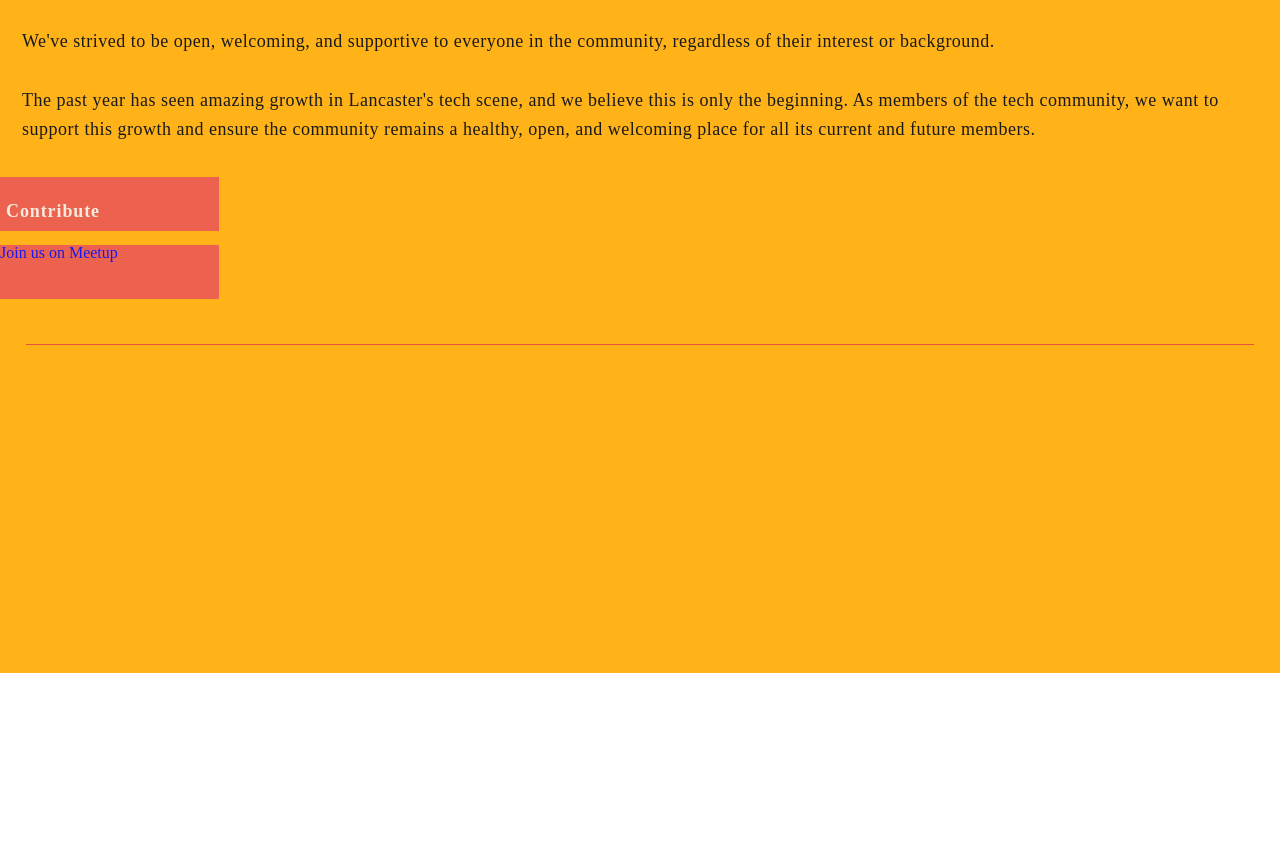
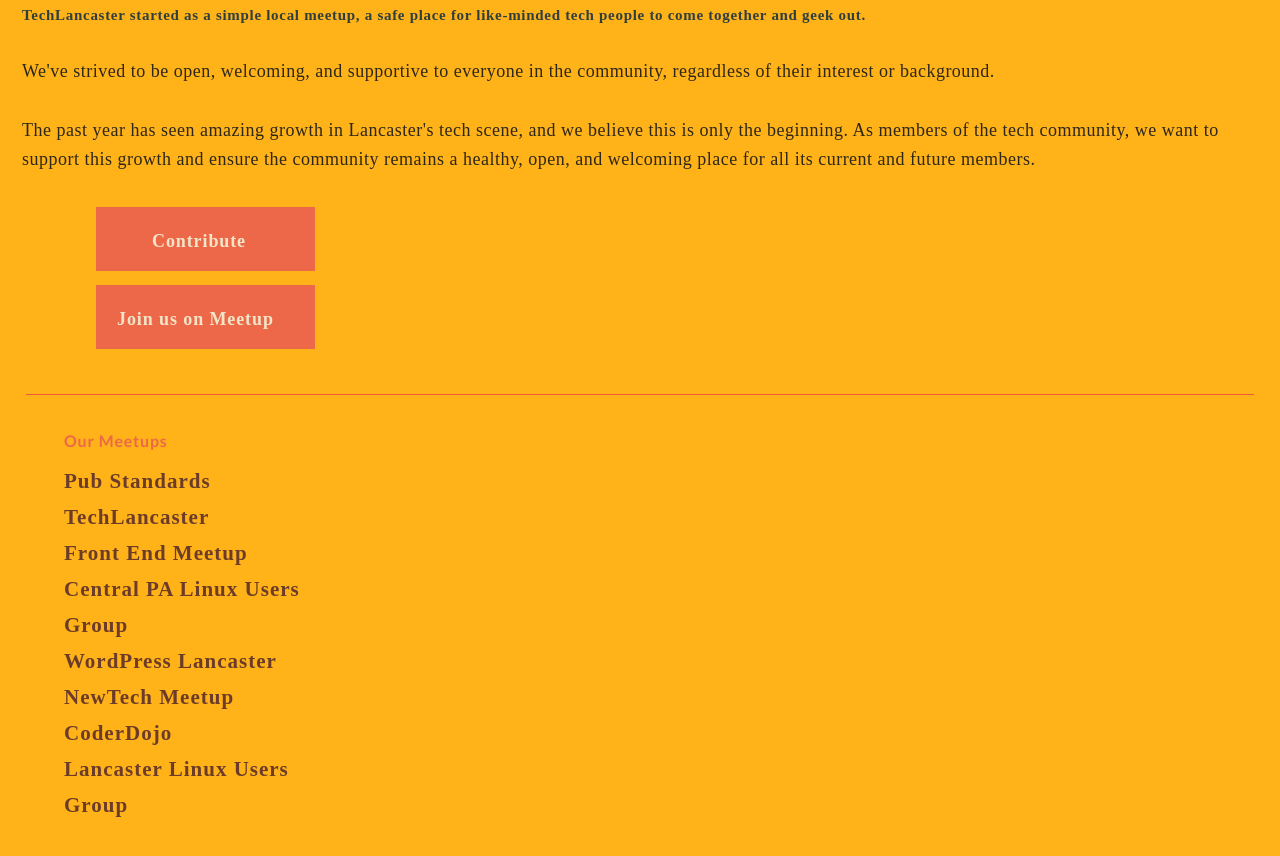
Before and after one commit to daviirose/perezsilva-techcommunity, a plain HTML site: page community.html in a window 1280 px wide. Shown: the part 502-1358 px from the top of the page. Before the commit the page ends 1175 px from the top, so only its background shows below. Drawn offline with Linux system fonts and the light colour scheme; a web font is replaced by a local one.

Commit message:
Added a list of meetups and changed height of container

```diff
--- a/community.html
+++ b/community.html
@@ -17,7 +17,7 @@
     Lancaster’s Tech Community
   </h1>
 </section>
-<div class="maincontainer">
+<div class="communitycontainer">
   <section class="s1">
     <p class="Techlancaster">TechLancaster started as a simple local meetup, a safe place for like-minded tech people to come together and geek out.
     </p>
@@ -34,5 +34,24 @@
          Join us on Meetup</a>
        </div>
     <div class="bottomline"></div>
+    <p class="OurMeetup"> Our Meetups
+    </p>
+    <h2>Pub Standards
+    </h2>
+    <h2>TechLancaster
+    </h2>
+    <h2>Front End Meetup
+    </h2>
+    <h2>Central PA Linux Users Group
+    </h2>
+    <h2>WordPress Lancaster
+    </h2>
+  <h2>NewTech Meetup
+  </h2>
+  <h2>CoderDojo
+  </h2>
+    <h2>Lancaster Linux Users Group
+    </h2>
+  </div>
 </body>
 </html>
--- a/style/_body.scss
+++ b/style/_body.scss
@@ -10,7 +10,6 @@ body {
   height: 700px;
 	background-color: $primary-color;
   opacity: 0.9;
-  mix-blend-mode: multiply;
   padding-top: 30px;
 }
 .Techlancaster {
--- a/style/_bottomnav.scss
+++ b/style/_bottomnav.scss
@@ -1,3 +1,7 @@
+.communitycontainer {
+  @extend .s1;
+  height: 1169px;
+}
 .bottomline {
   @extend .div1;
   margin: 45px 2% 24px 2%;
@@ -7,25 +11,49 @@
   width: 219px;
 	height: 54px;
 	background-color: #eb503c;
+  margin: 0px 30% 0px 30%;
 }
 .contribute, .joinus {
   display: block;
   text-decoration: none;
 }
 .contributecontainer{
-  margin: 34px 0px 0px 0px;
+  width: 219px;
+  margin: 34px 57px 0px 96px;
+  padding-bottom: 10px;
 }
 .joinuscontainer {
-  margin: 14px 0px 0px 0px;
+  @extend .contributecontainer;
+  margin-top: 14px;
 }
 .contribute {
-  width: 106px;
+  width: 100%;
 	height: 15px;
 	font-family: $droid-font;
 	font-size: 18px;
 	font-weight: bold;
 	line-height: 3.83;
 	letter-spacing: 0.9px;
-	text-align: center;
 	color: #efe9d8;
+  margin: 0px 57px 0px 56px;
 }
+.joinus {
+  @extend .contribute;
+  margin:0px 22px 0px 21px;
+}
+.OurMeetup {
+  @extend .UpcomingMeetup;
+  margin-top: 34px;
+}
+h2 {
+  width: 259px;
+	height: auto;
+	font-family:$droid-font;
+	font-size: 21px;
+	font-weight: bold;
+	line-height: 1.71;
+	letter-spacing: 1px;
+	text-align: left;
+	color: #4c1a14;
+  margin-left: 5%;
+}
```
Also changed, not shown: index.html (+0 -1 lines), style/style.css, 1 other file.
